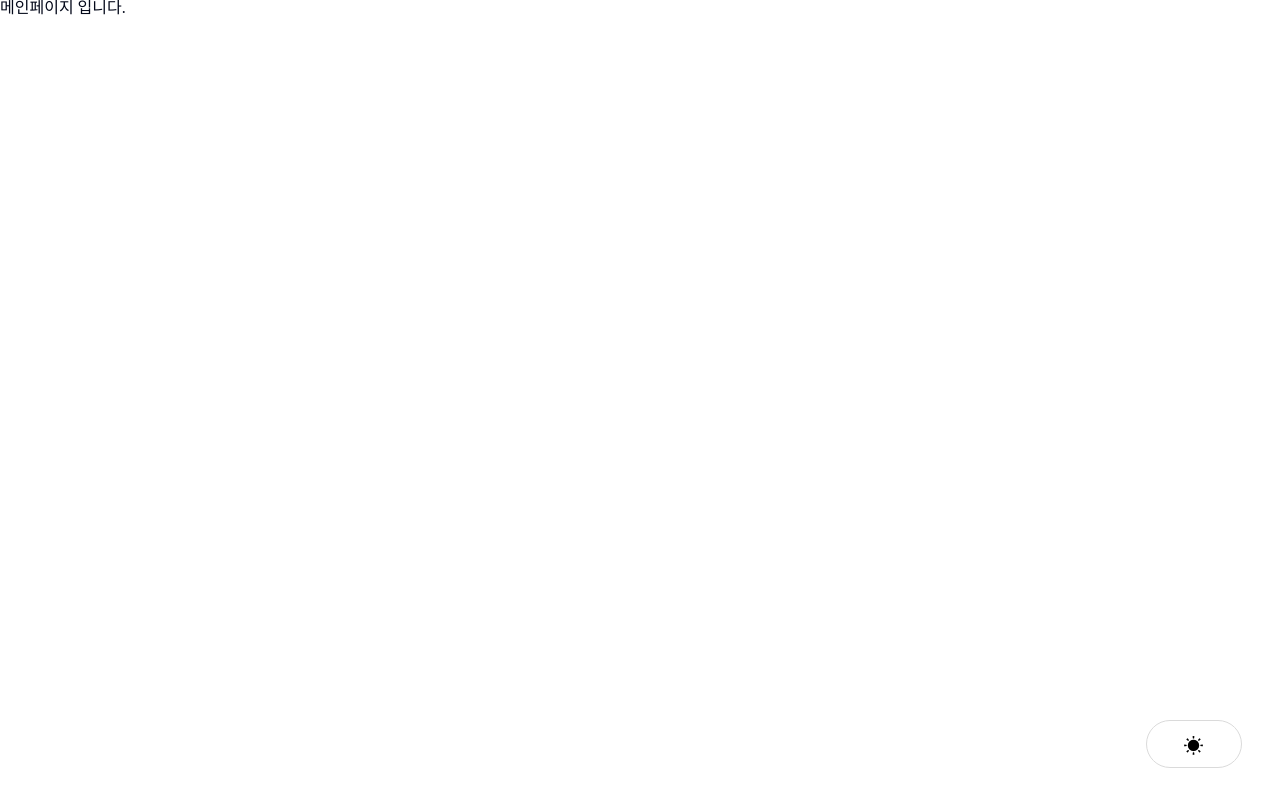
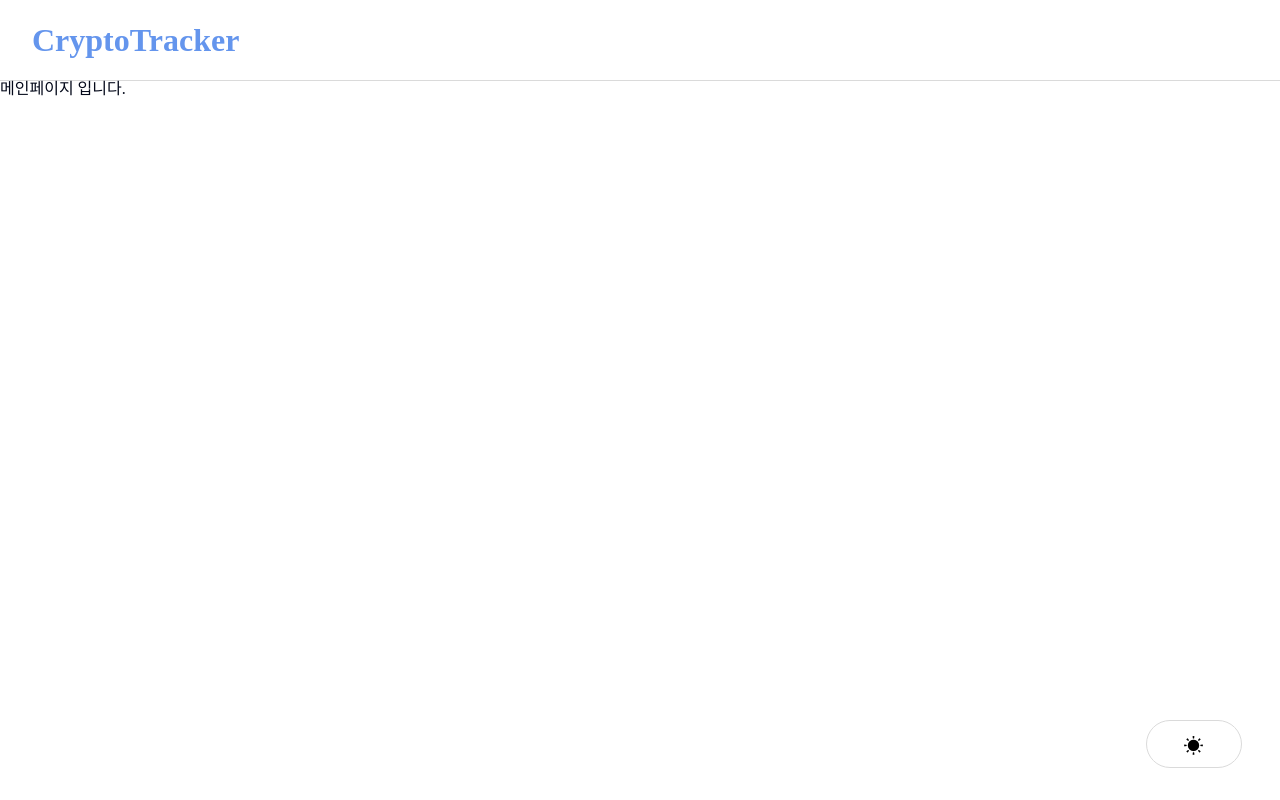
Before and after one commit to choihansu97/crypto-track, a React (Vite) app: page / in a window 1280 px wide. Built offline with nearby package versions, Linux system fonts and the light colour scheme.

Commit message:
feat : 헤더 스타일 구성

```diff
--- a/src/components/headers/header.tsx
+++ b/src/components/headers/header.tsx
@@ -1,12 +1,14 @@
 import styled from "styled-components";
 import {useTheme} from "../../context/themeContext";
 import DarkModeToggle from "../darkModeToggle";
+import {Link} from 'react-router-dom';
 
 export default function Header() {
     const [ThemeMode, toggleTheme] = useTheme();
 
     return (
         <Wrapper>
+            <Logo><Link to={"/"}>CryptoTracker</Link></Logo>
             <DarkModeToggle toggle={toggleTheme} mode={ThemeMode}>
                 다크모드
             </DarkModeToggle>
@@ -14,6 +16,23 @@ export default function Header() {
     )
 }
 
-const Wrapper = styled.header `
-    display: flex;
+const Wrapper = styled.header`
+  display: flex;
+  align-items: center;
+  padding: 1.5rem 2rem;
+  border-bottom: 1px solid #dadada;
 `;
+
+const Logo = styled.h2`
+  font-size: 2rem;
+  font-weight: bold;
+
+  a {
+    color: cornflowerblue;
+    text-decoration: none;
+
+    &:hover {
+      opacity: 0.8;
+    }
+  }
+`;
```
